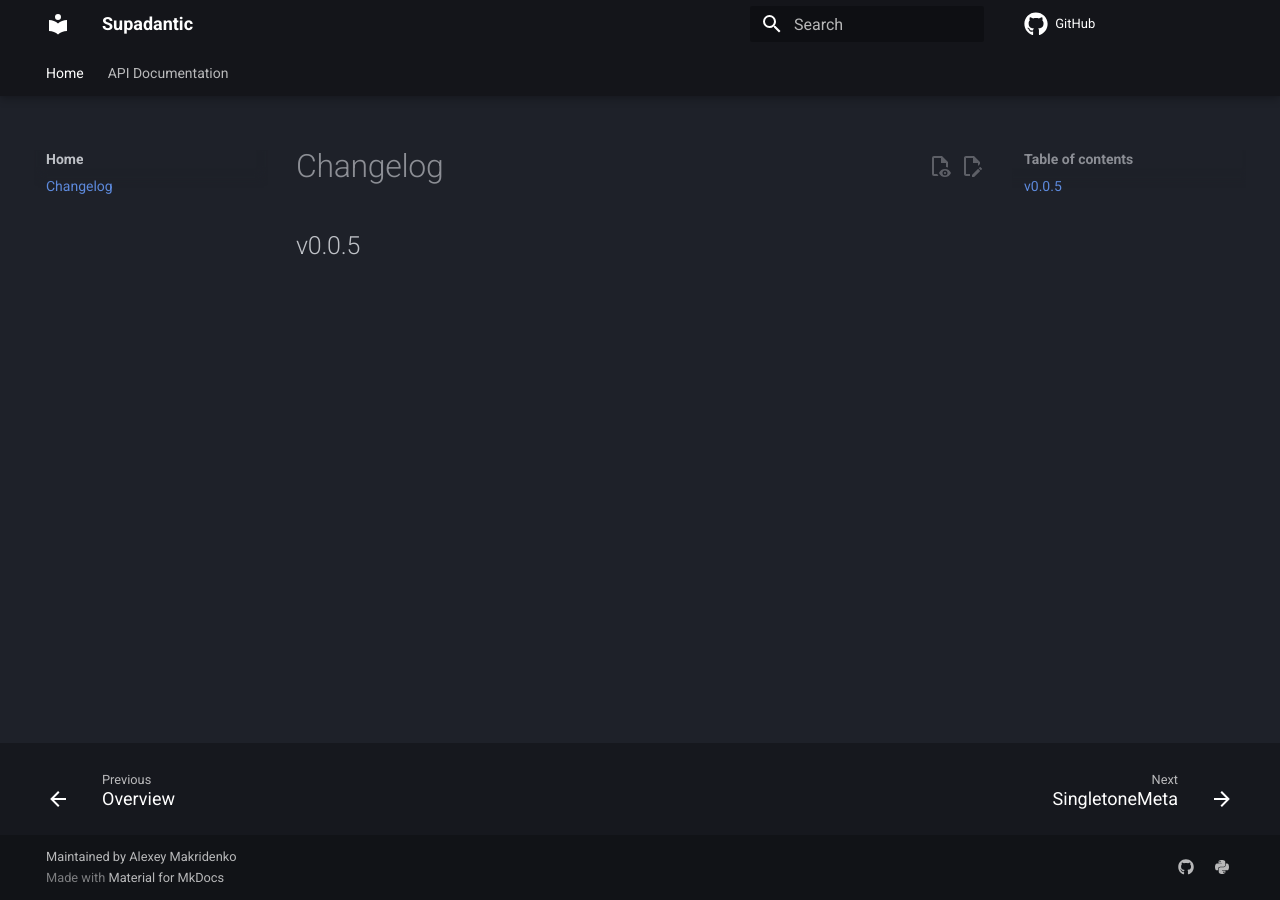
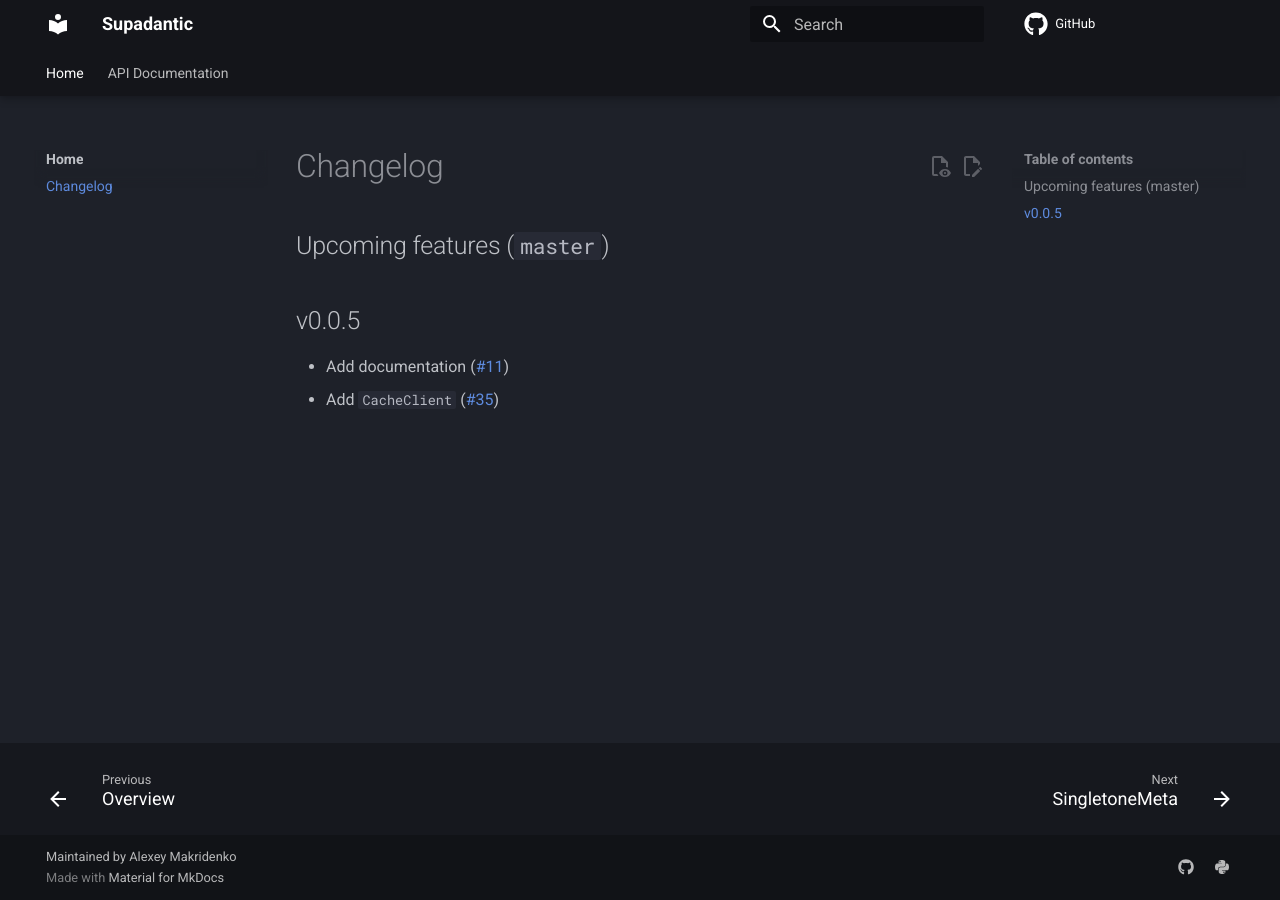
Before and after one commit to makridenko/supadantic, an MkDocs documentation site: the page built from docs/changelog.md, in a window 1280 px wide. Built offline with MkDocs 1.6.1 and Material for MkDocs 9.7.7, drawn with Linux system fonts in a browser that asks for light colours; comment, search, counter and statistics services are not loaded.

Commit message:
add changelog

```diff
--- a/docs/changelog.md
+++ b/docs/changelog.md
@@ -1 +1,10 @@
+# Changelog
+
+## Upcoming features (`master`)
+
+
+
 ## v0.0.5
+
+- Add documentation ([#11](https://github.com/makridenko/supadantic/issues/11))
+- Add `CacheClient` ([#35](https://github.com/makridenko/supadantic/issues/35))
```
